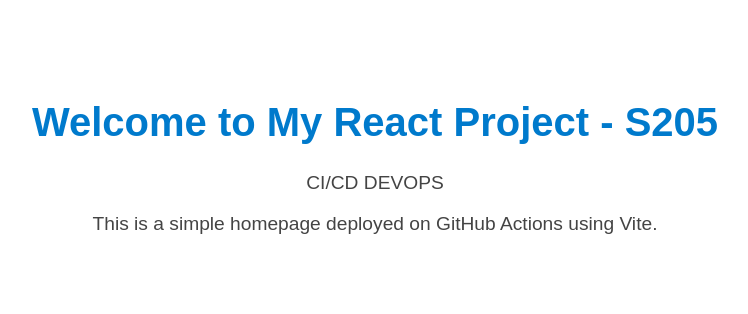
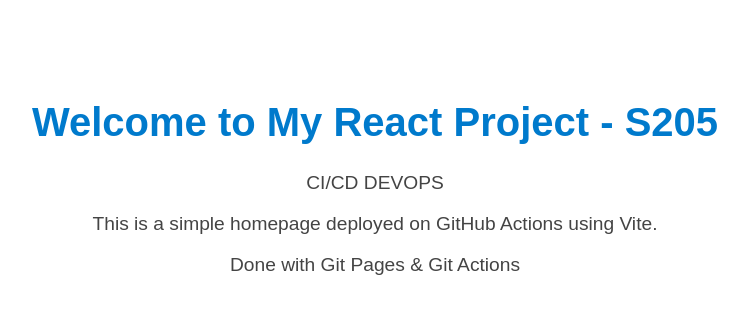
Before and after one commit to mcbanana3/reactapp205-gitactions, a React (Vite) app: page / in a window 1280 px wide. Shown: the top 314 px of the page, without its empty margins (265-1013 px from the left). Built offline with nearby package versions, Linux system fonts and the light colour scheme.

Commit message:
Updated App.jsx

```diff
--- a/src/App.jsx
+++ b/src/App.jsx
@@ -6,6 +6,7 @@
       <h1>Welcome to My React Project - S205</h1>
       <p>CI/CD DEVOPS</p>
       <p>This is a simple homepage deployed on GitHub Actions using Vite.</p>
+      <p>Done with Git Pages & Git Actions</p>
     </div>
   );
 }
```
